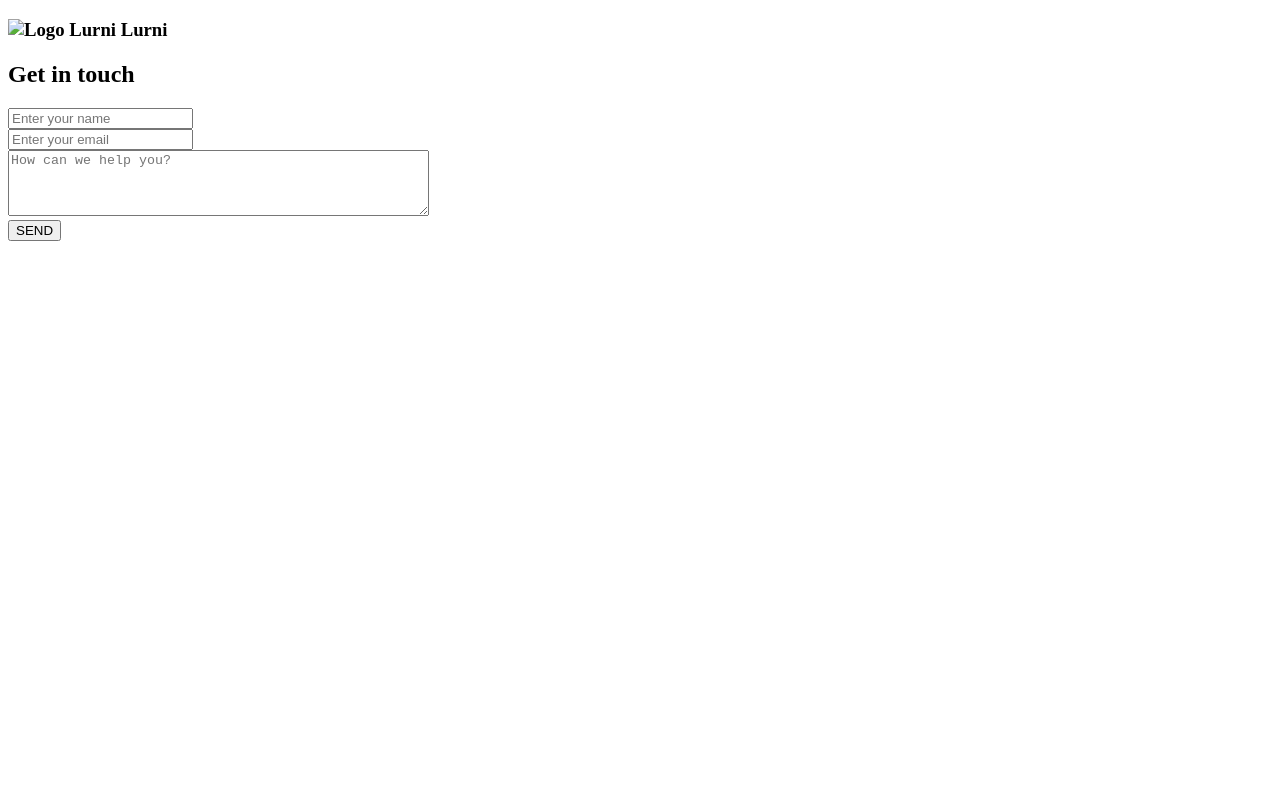
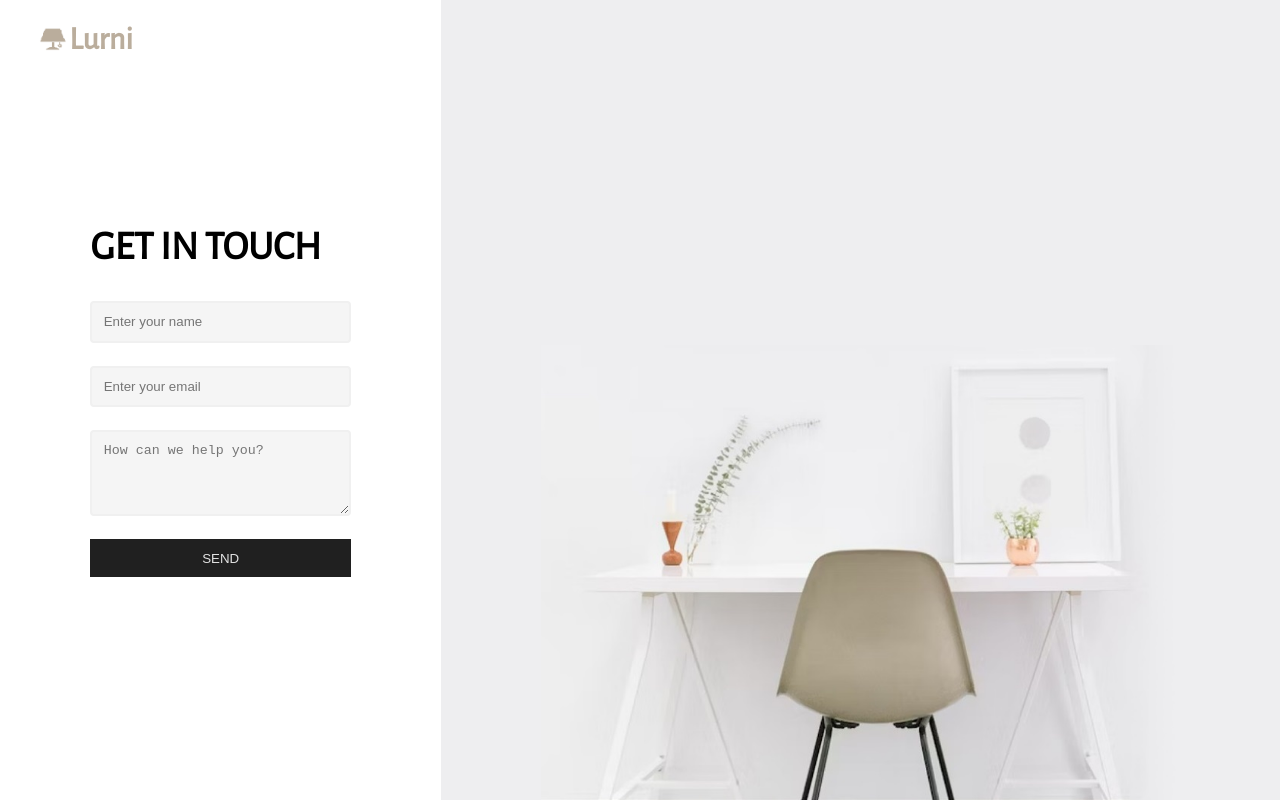
Before and after one commit to zmariux1/CSS_Project_1, a plain HTML site: page index.html in a window 1280 px wide. Drawn offline with nearby package versions, Linux system fonts and the light colour scheme; the site is published under a folder, as on GitHub Pages, so addresses that start at the root find nothing.

Commit message:
Update index.html

```diff
--- a/index.html
+++ b/index.html
@@ -5,14 +5,14 @@
   <meta name="viewport" content="width=device-width, initial-scale=1.0">
   <title>Document</title>
   <link rel="stylesheet" href="https://fonts.googleapis.com/css2?family=Alegreya+Sans&display=swap">
-  <link rel="stylesheet" href="/style.css">
+  <link rel="stylesheet" href="style.css">
 </head>
 <body>
 
   <section class="page">
     <div class="leftSide">
       <h3 class="logo">
-        <img class="logoImg" src="/table-lamp.png" alt="Logo Lurni">
+        <img class="logoImg" src="table-lamp.png" alt="Logo Lurni">
         Lurni
       </h3>
       <div class="positionForm">
@@ -58,7 +58,7 @@
       </div>
     </div>
     <div class="rightSide">
-      <img class="backgroundImg" src="/backgroundImg.jpg" alt="">
+      <img class="backgroundImg" src="backgroundImg.jpg" alt="">
     </div>
   </section>
 
@@ -67,6 +67,6 @@
   <!-- jquary  -->
   <script src="https://ajax.googleapis.com/ajax/libs/jquery/3.5.1/jquery.min.js"></script>
 
-  <script src="/script.js"></script>
+  <script src="script.js"></script>
 </body>
 </html>
```
